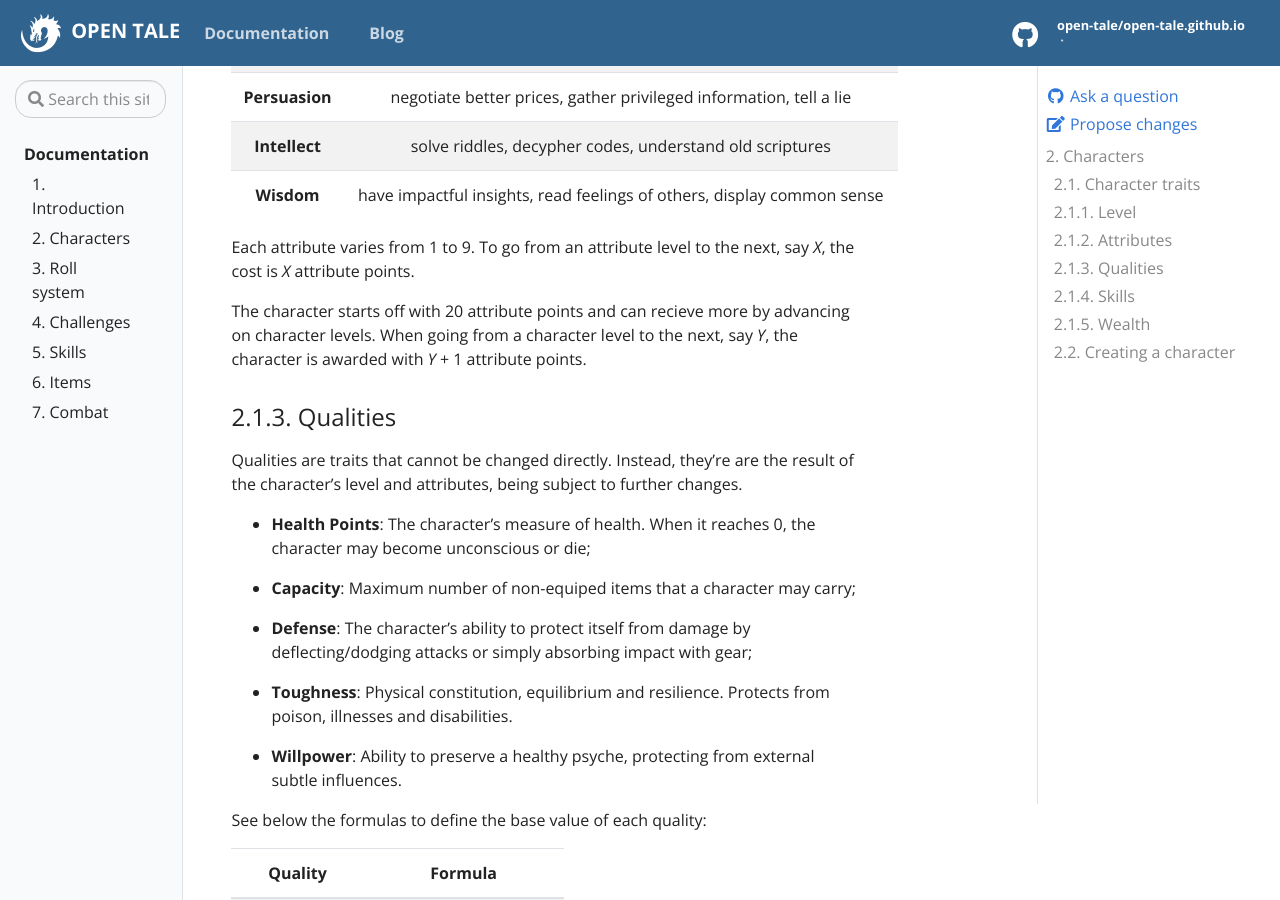
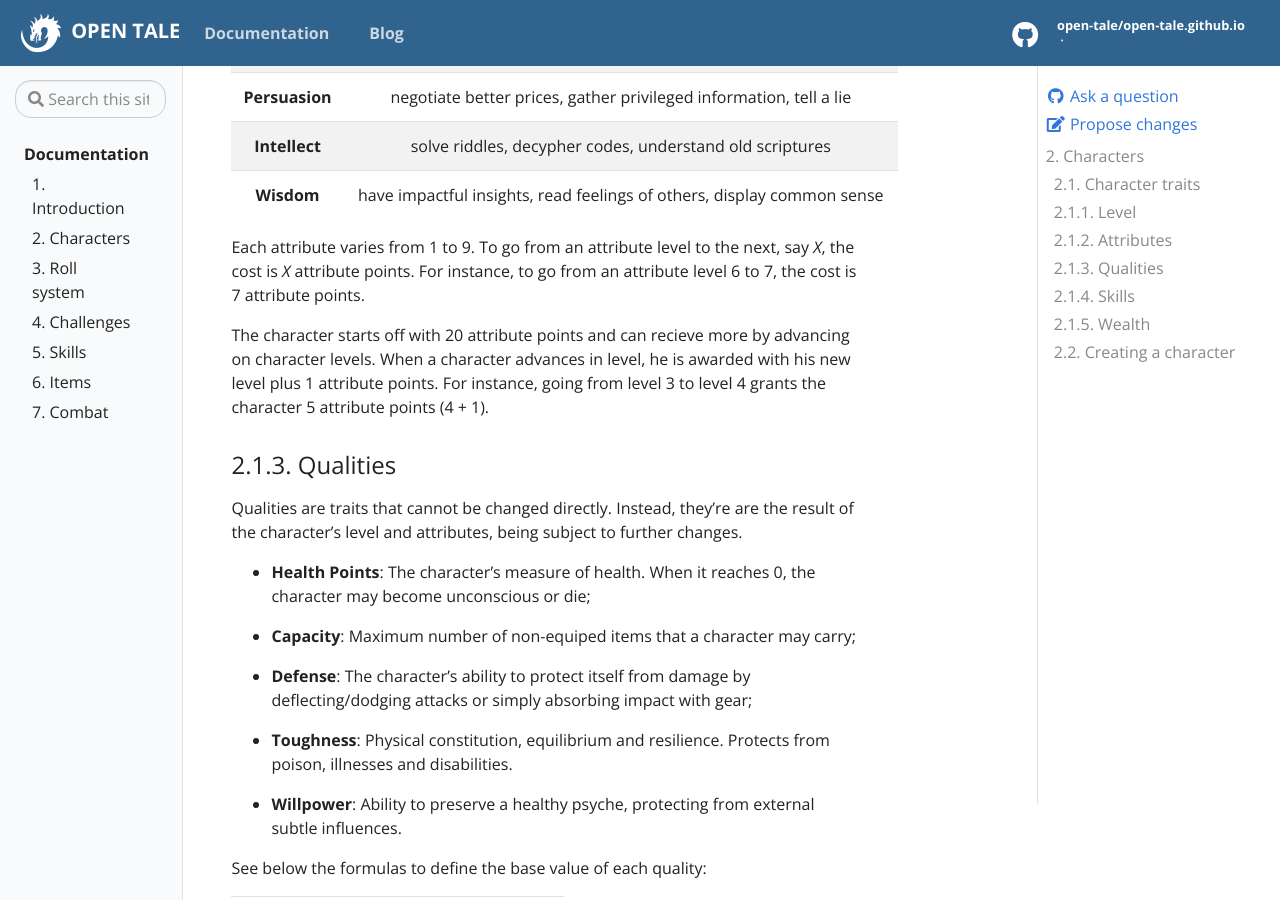
Before and after one commit to open-tale/open-tale.github.io, a Jekyll site: the page built from _docs/02-characters.md, in a window 1280 px wide and 900 px high, scrolled down 1362 px. Built offline with Jekyll 4.4.1, drawn with Linux system fonts in a browser that asks for light colours.

Commit message:
small fixes

```diff
--- a/_docs/02-characters.md
+++ b/_docs/02-characters.md
@@ -53,11 +53,13 @@ Open Tale has the following attributes:
 | **Wisdom** | have impactful insights, read feelings of others, display common sense
 
 Each attribute varies from 1 to 9. To go from an attribute level to the next,
-say *X*, the cost is *X* attribute points.
+say *X*, the cost is *X* attribute points. For instance, to go from an attribute
+level 6 to 7, the cost is 7 attribute points.
 
 The character starts off with 20 attribute points and can recieve more by
-advancing on character levels. When going from a character level to the next,
-say *Y*, the character is awarded with *Y* + 1 attribute points.
+advancing on character levels. When a character advances in level, he is awarded
+with his new level plus 1 attribute points. For instance, going from level 3 to
+level 4 grants the character 5 attribute points (4 + 1).
 
 ### 2.1.3. Qualities
 
```
Also changed, not shown: _docs/01-introduction.md (+4 -4 lines), _docs/06-items.md (+3 -2 lines).
